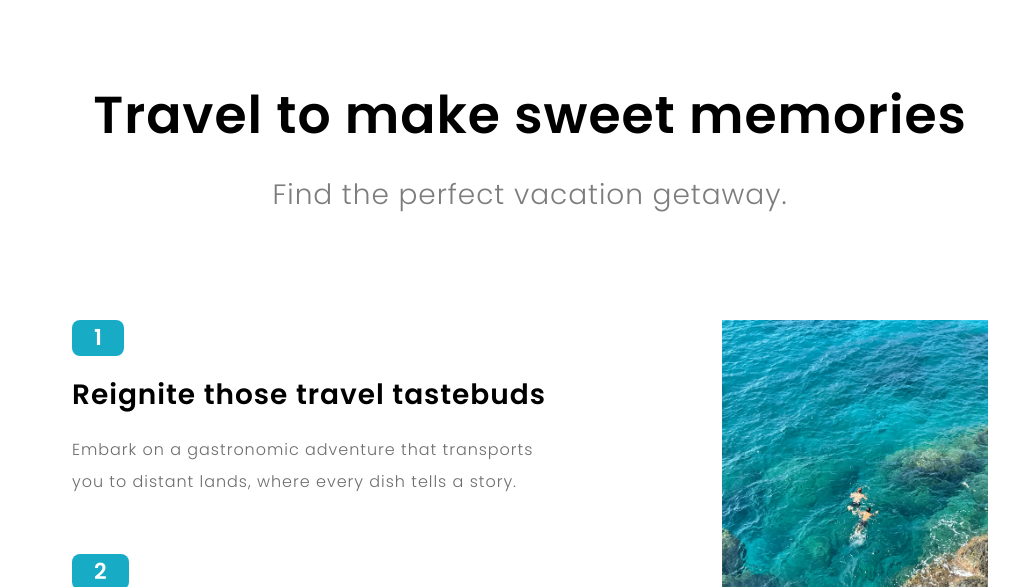
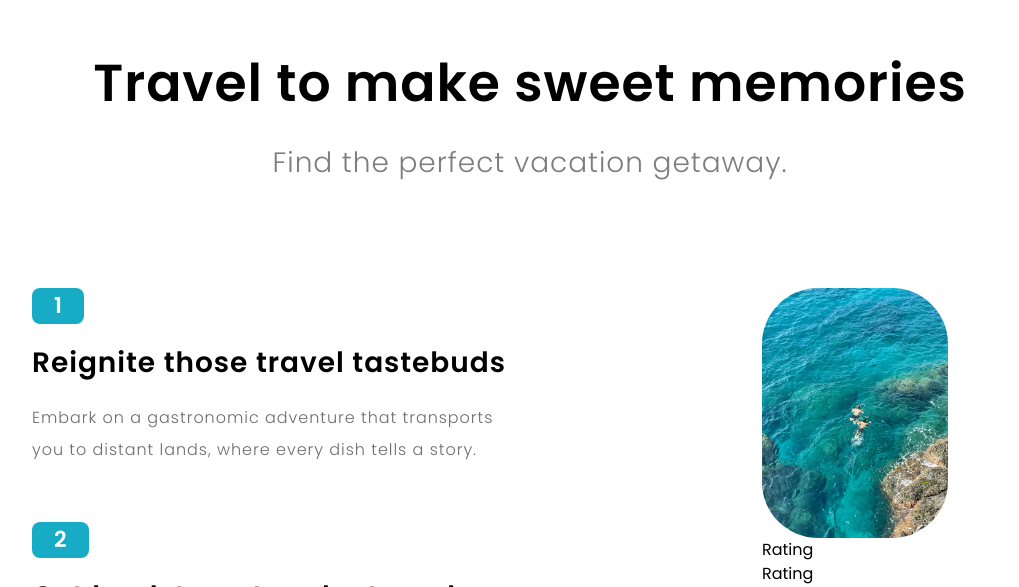
Before and after one commit to Jisap/vite-travel-agency, a React (Vite) app: page / in a window 1280 px wide. Shown: the part 1053-1640 px from the top of the page, without its empty margins (110-1129 px from the left). Built offline with nearby package versions, Linux system fonts and the light colour scheme.

Commit message:
section responsive

```diff
--- a/src/components/Steps/Steps.tsx
+++ b/src/components/Steps/Steps.tsx
@@ -4,7 +4,7 @@ import Rating from "./Rating"
 
 const Steps = () => {
   return (
-    <section className="px-24 py-36">
+    <section className="px-24 max-3xl:px-20 max-2xl:px-14 max-xl:px-10 max-lg:px-6 max-sm:px-4 py-36 max-3xl:py-34 max-2xl:py-28 max-xl:py-26 max-lg:py-24">
       <div className="m-auto max-w-432 px-21.5">
         <div className="mt-4 text-center">
           <h2 className="tracking-6 mb-5 text-[3.25rem] font-semibold">
@@ -40,10 +40,11 @@ const Steps = () => {
             </a>
           </div>
 
-          <figure>
+          <figure className="relative shrink-2 px-20">
             <img
               src={swimmingDudes}
               alt="swimmingDudes"
+              className="max-h-[50.8rem] rounded-[3.5rem]"
             />
             <Rating />
             <Rating />
```
